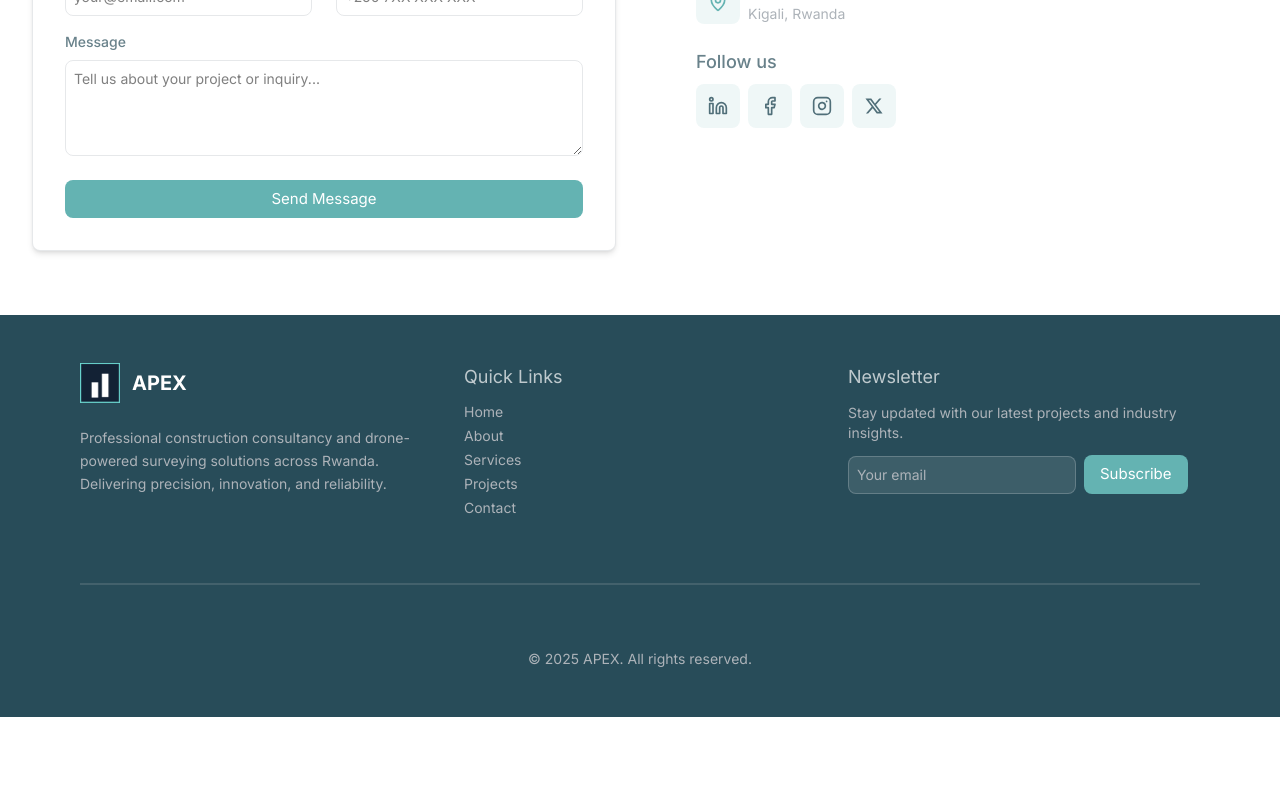
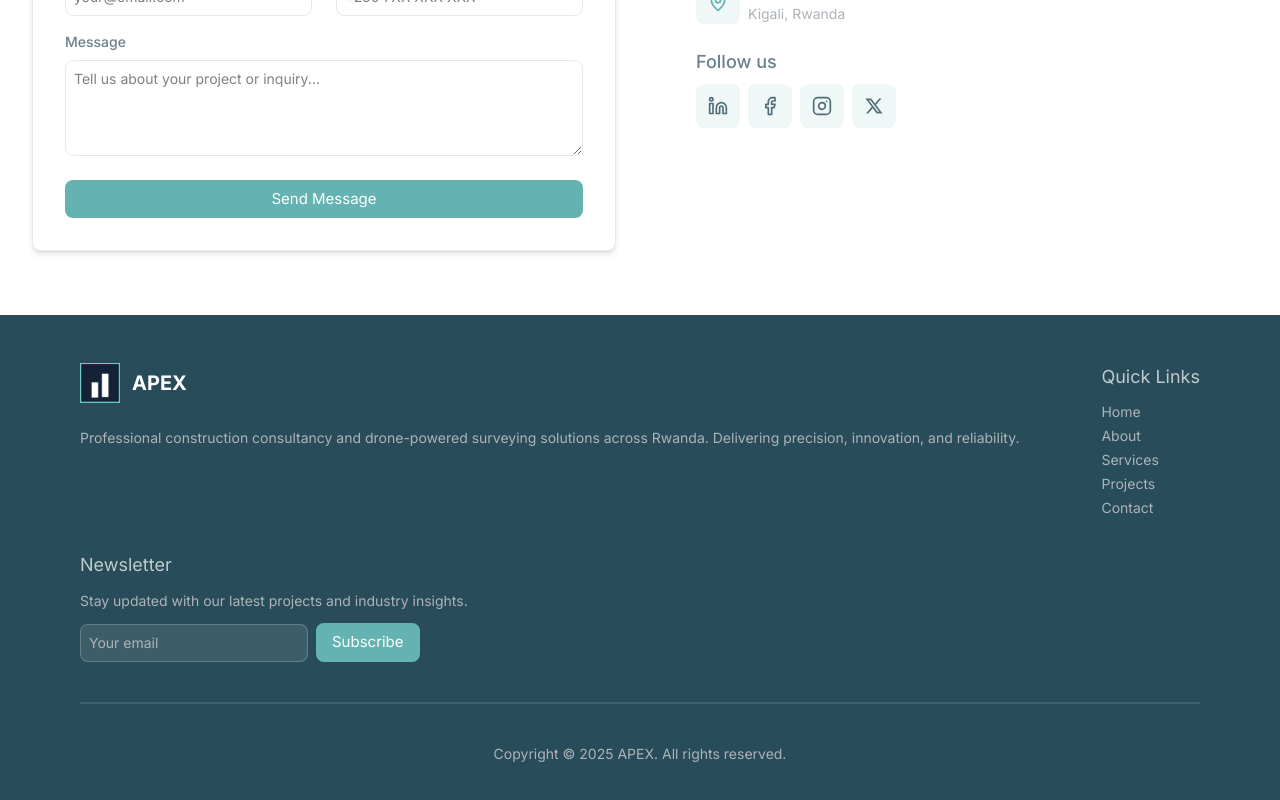
Before and after one commit to DavidMANZI-093/apex, a Next.js app: page / in a window 1280 px wide. Shown: the part 5566-6366 px from the top of the page. Before the commit the page ends 6283 px from the top, so only its background shows below. Built offline with nearby package versions, Linux system fonts and the light colour scheme.

Commit message:
Auto-commit at 26/06/2025, 14:15:19 for inactivity period...

```diff
--- a/src/components/footer.tsx
+++ b/src/components/footer.tsx
@@ -12,8 +12,8 @@ const Footer = () => {
 
   return (
     <footer className="relative flex h-fit !w-full !p-12 bg-midnight-green">
-      <div className="relative w-full flex flex-col gap-16 container !mx-auto !px-4 sm:!px-6 lg:!px-8">
-        <div className="grid grid-cols-1 md:grid-cols-3 gap-8">
+      <div className="relative w-full flex flex-col gap-10 container !mx-auto !px-4 sm:!px-6 lg:!px-8">
+        <div className="flex flex-wrap justify-between gap-8">
           {/* Company Info */}
           <div className="flex flex-col gap-6">
             <div className="flex items-center gap-3">
@@ -52,10 +52,10 @@ const Footer = () => {
           {/* Newsletter */}
           <div className="flex flex-col gap-3">
             <h4 className="flex !text-lg !text-white/70">Newsletter</h4>
-            <p className="text-french-grey text-sm mb-4">
+            <p className="flex text-french-grey text-sm mb-4">
               Stay updated with our latest projects and industry insights.
             </p>
-            <div className="flex items-center gap-2">
+            <div className="flex flex-wrap items-center gap-2">
               <input
                 placeholder="Your email"
                 className="flex !bg-white/10 !border !border-white/20 !text-white placeholder:!text-french-grey !text-sm !p-2 !rounded-lg"
@@ -65,7 +65,7 @@ const Footer = () => {
           </div>
         </div>
         <hr className="!border !border-french-grey/20" />
-        <p className="!text-center !text-french-grey !text-sm">&copy; {new Date().getFullYear()} APEX. All rights reserved.</p>
+        <p className="!text-center !text-french-grey !text-sm">Copyright &copy; {new Date().getFullYear()} APEX. All rights reserved.</p>
       </div>
     </footer>
   );
```
